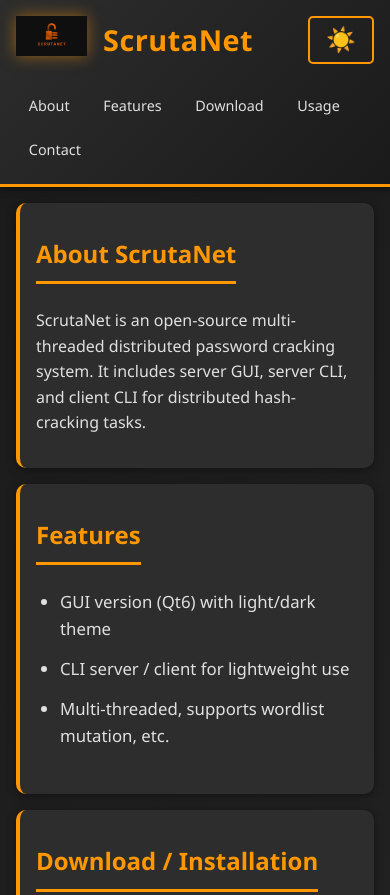
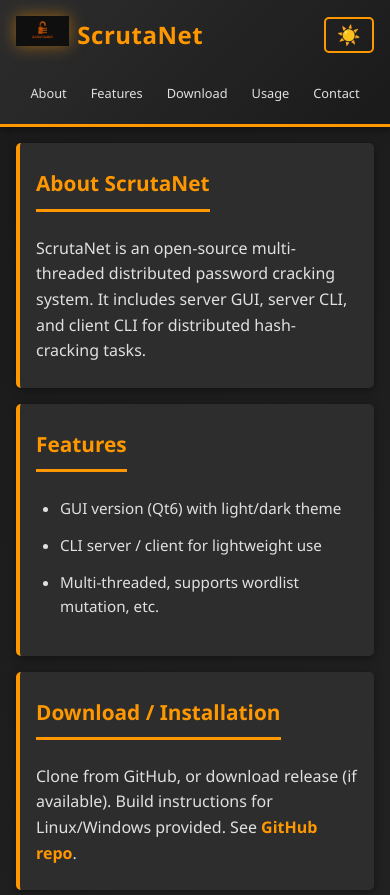
Before and after one commit to WingsOfAltair/ScrutaNetPortal, a plain HTML site: page index.html in a window 390 px wide. Shown: the top 895 px of the page. Drawn offline with Linux system fonts and the light colour scheme.

Commit message:
Fixed horizontal scrolling on mobile phones.

```diff
--- a/css/style.css
+++ b/css/style.css
@@ -298,42 +298,77 @@ html[data-theme="light"] footer a:hover {
 
 /* Mobile responsiveness */
 @media (max-width: 768px) {
+  html, body {
+    width: 100%;
+    overflow-x: hidden;
+    max-width: 100vw;
+  }
+
   header {
     padding: 1rem;
+    width: 100%;
+    max-width: 100%;
   }
 
   .header-content {
-    gap: 1rem;
+    gap: 0.5rem;
+    flex-wrap: wrap;
   }
 
   header h1 {
-    font-size: 1.8rem;
+    font-size: 1.5rem;
+  }
+
+  .logo {
+    height: 30px;
+  }
+
+  .theme-toggle {
+    font-size: 1.2rem;
+    padding: 0.3rem 0.7rem;
+  }
+
+  nav {
+    width: 100%;
   }
 
   nav ul {
-    gap: 0.5rem;
+    gap: 0.3rem;
+    justify-content: center;
   }
 
   nav a {
-    padding: 0.4rem 0.8rem;
-    font-size: 0.9rem;
+    padding: 0.3rem 0.6rem;
+    font-size: 0.8rem;
   }
 
   section {
-    padding: 2rem 1rem;
+    padding: 1.5rem 1rem;
     margin: 1rem auto;
-    max-width: calc(100% - 2rem);
+    max-width: 100%;
+    width: calc(100vw - 2rem);
+    border-radius: 5px;
   }
 
   section h2 {
-    font-size: 1.5rem;
+    font-size: 1.3rem;
   }
 
   section h3 {
-    font-size: 1.1rem;
+    font-size: 1rem;
+  }
+
+  section li {
+    font-size: 0.95rem;
   }
 
   footer {
-    padding: 1.5rem;
+    padding: 1rem;
+    width: 100%;
+    max-width: 100%;
+  }
+
+  footer p {
+    font-size: 0.9rem;
   }
 }
```
